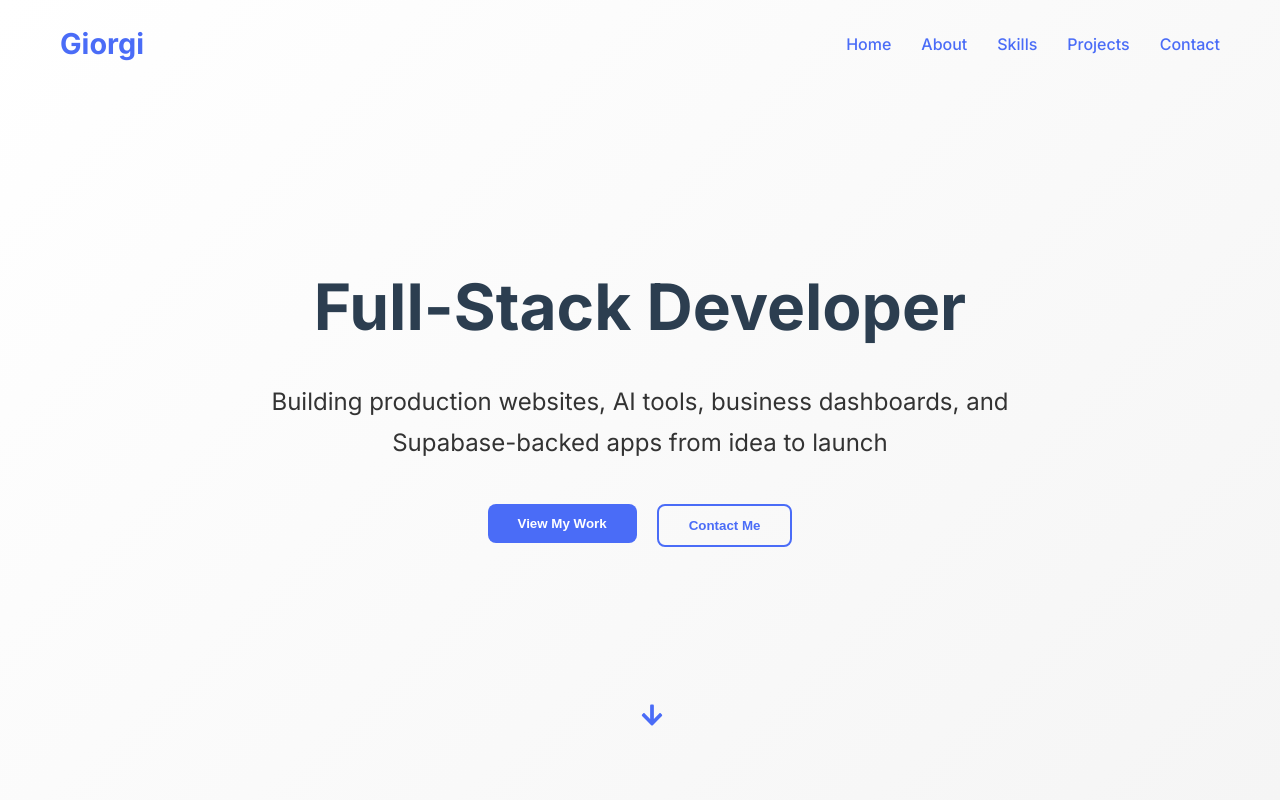
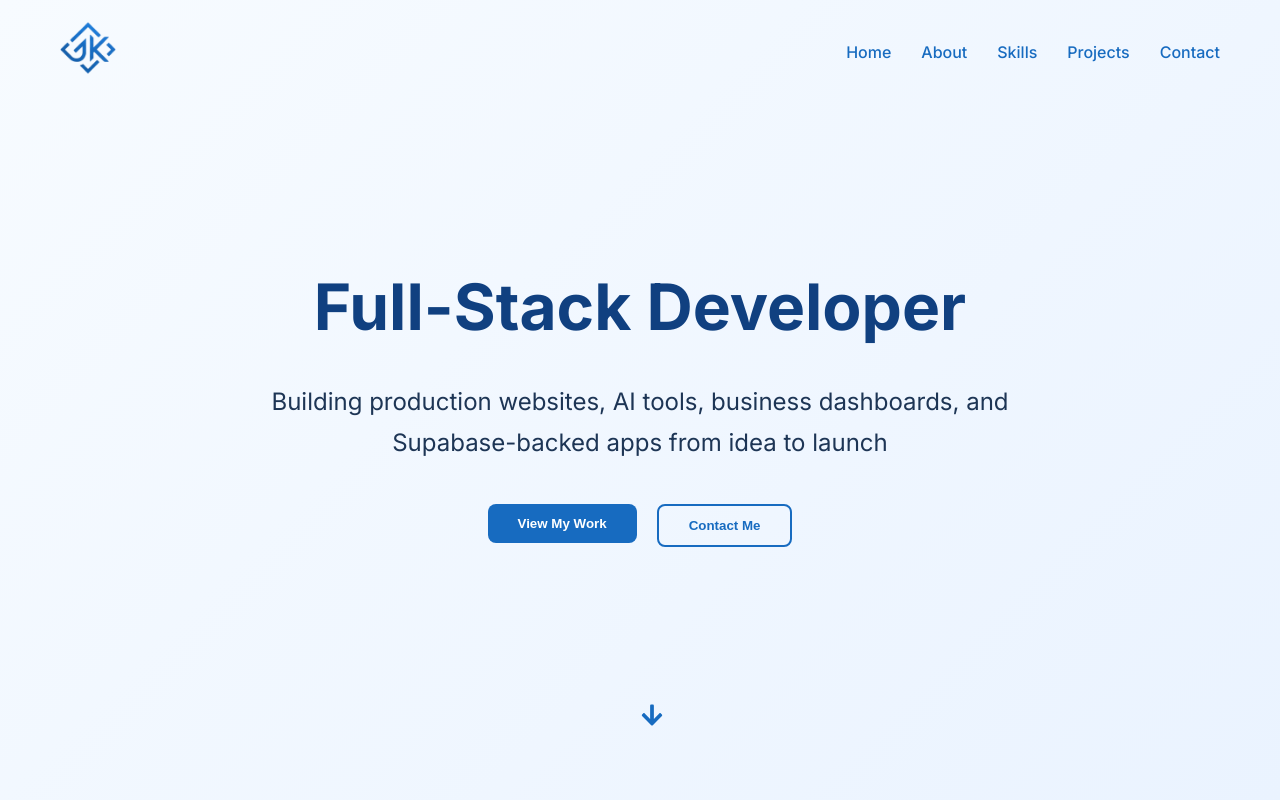
Before and after one commit to GiorgiKemo/myportfolio, a React (Vite) app: page / in a window 1280 px wide. Shown: the top 800 px of the page. Built offline with nearby package versions, Linux system fonts and the light colour scheme; no server answers.

Commit message:
feat: brand portfolio with custom logo and blue theme

```diff
--- a/index.html
+++ b/index.html
@@ -2,7 +2,8 @@
 <html lang="en">
   <head>
     <meta charset="UTF-8" />
-    <link rel="icon" type="image/svg+xml" href="/vite.svg" />
+    <link rel="icon" type="image/png" href="/logo-gk.png" />
+    <link rel="apple-touch-icon" href="/logo-gk.png" />
     <meta name="viewport" content="width=device-width, initial-scale=1.0" />
     <meta
       name="description"
--- a/src/App.css
+++ b/src/App.css
@@ -33,10 +33,24 @@ main {
   align-items: center;
 }
 
-.logo a {
-  font-size: 1.8rem;
-  font-weight: 700;
-  color: var(--primary-color);
+.logo-link {
+  display: inline-flex;
+  align-items: center;
+  cursor: pointer;
+  user-select: none;
+  -webkit-user-select: none;
+}
+
+.logo-image {
+  height: 56px;
+  width: auto;
+  display: block;
+  object-fit: contain;
+  cursor: pointer;
+}
+
+.header.scrolled .logo-image {
+  height: 50px;
 }
 
 .nav-links {
@@ -81,7 +95,7 @@ main {
   display: flex;
   align-items: center;
   position: relative;
-  background: linear-gradient(135deg, var(--background-color) 0%, #f5f5f5 100%);
+  background: linear-gradient(135deg, var(--background-color) 0%, var(--surface-alt) 100%);
 }
 
 .hero-content {
@@ -144,7 +158,7 @@ main {
 
 /* About section */
 .about {
-  background-color: #f9f9f9;
+  background-color: var(--surface-alt);
 }
 
 .about-content {
@@ -172,7 +186,7 @@ main {
 }
 
 .skill-item {
-  background-color: white;
+  background-color: var(--surface-color);
   border-radius: var(--border-radius);
   padding: 20px;
   text-align: center;
@@ -193,7 +207,7 @@ main {
 
 /* Projects section */
 .projects {
-  background-color: #f9f9f9;
+  background-color: var(--surface-alt);
 }
 
 .projects-grid {
@@ -204,7 +218,7 @@ main {
 }
 
 .project-card {
-  background-color: white;
+  background-color: var(--surface-color);
   border-radius: var(--border-radius);
   overflow: hidden;
   box-shadow: var(--box-shadow);
@@ -221,8 +235,8 @@ main {
   width: 100%;
   aspect-ratio: 16 / 9;
   overflow: hidden;
-  background-color: #eef2ff;
-  border-bottom: 1px solid #eef2f7;
+  background-color: var(--surface-alt);
+  border-bottom: 1px solid var(--border-color);
 }
 
 .project-preview img {
@@ -267,8 +281,8 @@ main {
 
 .project-tag {
   align-items: center;
-  background-color: #f8faff;
-  border: 1px solid #dbe4ff;
+  background-color: var(--chip-bg);
+  border: 1px solid var(--border-color);
   color: var(--primary-color);
   border-radius: 9999px;
   display: inline-flex;
@@ -307,7 +321,7 @@ main {
 }
 
 .project-link-muted {
-  color: #64748b;
+  color: var(--muted-text);
 }
 
 /* Contact section */
@@ -344,7 +358,9 @@ main {
 input, textarea {
   width: 100%;
   padding: 12px 15px;
-  border: 1px solid #ddd;
+  border: 1px solid var(--border-color);
+  background-color: var(--surface-color);
+  color: var(--text-color);
   border-radius: var(--border-radius);
   font-family: inherit;
   font-size: 1rem;
--- a/src/components/Header.jsx
+++ b/src/components/Header.jsx
@@ -44,7 +44,20 @@ const Header = () => {
             animate={{ opacity: 1, y: 0 }}
             transition={{ duration: 0.5 }}
           >
-            <Link to="home" smooth={true} duration={500}>Giorgi</Link>
+            <Link
+              to="home"
+              smooth={true}
+              duration={500}
+              className="logo-link"
+              aria-label="Go to home"
+            >
+              <img
+                src="/logo-gk.png"
+                alt="Giorgi logo"
+                className="logo-image"
+                draggable="false"
+              />
+            </Link>
           </Motion.div>
 
           <div className="menu-icon" onClick={toggleMenu}>
--- a/src/index.css
+++ b/src/index.css
@@ -1,15 +1,20 @@
 /* Base styles */
 :root {
-  --primary-color: #4a6cf7;
-  --secondary-color: #2c3e50;
-  --accent-color: #61dafb;
-  --text-color: #333;
-  --light-text: #f8f9fa;
-  --background-color: #ffffff;
-  --dark-background: #1a1a2e;
+  --primary-color: #176bc0;
+  --secondary-color: #104080;
+  --accent-color: #2080d0;
+  --text-color: #1d3555;
+  --muted-text: #4f6685;
+  --light-text: #edf4ff;
+  --background-color: #f7fbff;
+  --surface-color: #ffffff;
+  --surface-alt: #eaf3ff;
+  --border-color: #c8dbf3;
+  --chip-bg: #f3f8ff;
+  --dark-background: #0f3a74;
   --section-padding: 80px 0;
   --transition: color 0.2s ease, background-color 0.2s ease, border-color 0.2s ease, box-shadow 0.2s ease;
-  --box-shadow: 0 5px 15px rgba(0, 0, 0, 0.1);
+  --box-shadow: 0 8px 24px rgba(16, 64, 128, 0.12);
   --border-radius: 8px;
 }
 
```
Also changed, not shown: public/logo-gk.png (added).
